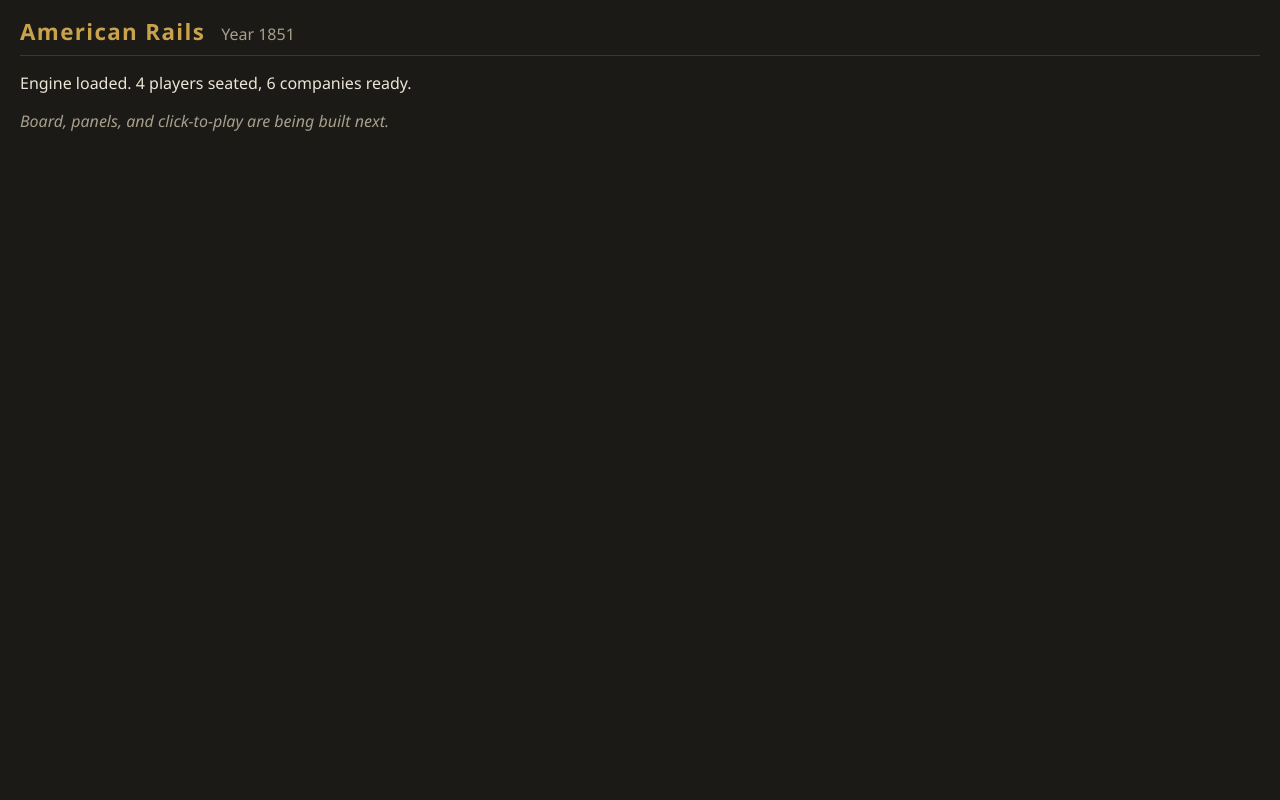
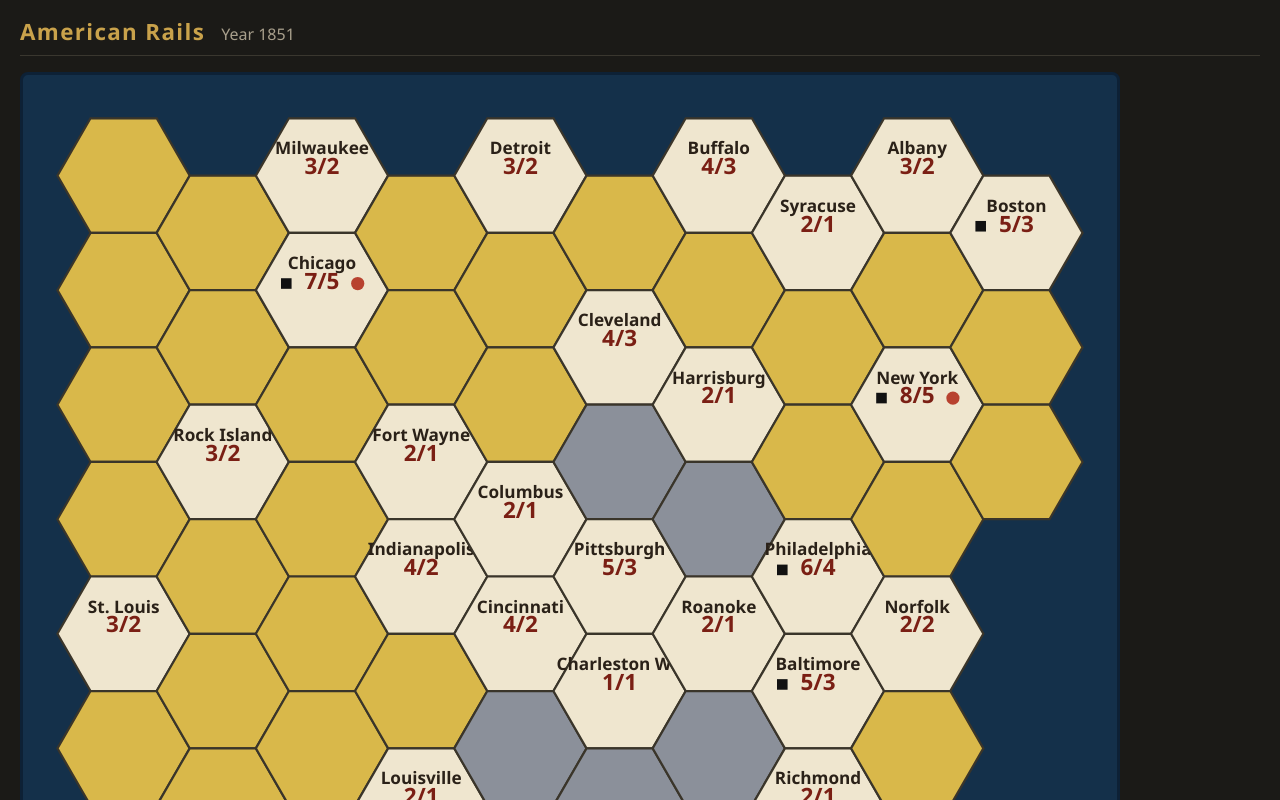
Before and after one commit to blripley/american-rails, a React (Vite) app: page / in a window 1280 px wide. Shown: the top 800 px of the page. Built offline with nearby package versions, Linux system fonts and the light colour scheme.

Commit message:
feat(ui): real board data (best-effort) + SVG board rendering

```diff
--- a/src/App.tsx
+++ b/src/App.tsx
@@ -1,13 +1,14 @@
 import { useState } from 'react';
 import { createGame } from './engine/setup';
-import { integrationBoard } from './engine/board/integrationBoard';
+import { americanRailsBoard } from './engine/board/americanRails';
 import type { GameState } from './engine/types';
+import { Board } from './ui/Board';
 
-// Placeholder shell for Stage 2. Real board, panels, and interactions land in
-// the following tasks. For now it proves the engine + React pipeline works.
+// Stage 2 in progress: the real board now renders. Panels and click-to-play
+// interactions land in the following tasks.
 export function App() {
   const [game] = useState<GameState>(() =>
-    createGame({ names: ['Ben', 'Wife', 'Friend 1', 'Friend 2'], seed: 5, board: integrationBoard }),
+    createGame({ names: ['Ben', 'Wife', 'Friend 1', 'Friend 2'], seed: 5, board: americanRailsBoard }),
   );
 
   return (
@@ -16,10 +17,11 @@ export function App() {
         <h1>American Rails</h1>
         <span className="year">Year {game.year}</span>
       </header>
-      <p className="status">
-        Engine loaded. {game.players.length} players seated, {Object.keys(game.companies).length} companies ready.
-      </p>
-      <p className="hint">Board, panels, and click-to-play are being built next.</p>
+      <main className="layout">
+        <div className="board-wrap">
+          <Board board={americanRailsBoard} state={game} />
+        </div>
+      </main>
     </div>
   );
 }
--- /dev/null
+++ b/src/engine/board/americanRails.ts
@@ -0,0 +1,120 @@
+import { buildBoard, coordId, HexSpec } from './hexGrid';
+import { Terrain } from '../types';
+import { CityInfo } from './boardTypes';
+
+// The real American Rails map, transcribed from the publisher's board render
+// (Pictures of the Game/Screenshot 2026-08-05 214949.png) plus docs/board-research.md.
+//
+// IMPORTANT — income values are best-effort reads off a ~700px image and are
+// marked `// VERIFY`. The city list, terrain regions, hubs (black square) and the
+// three special-connection cities are solid; the two numbers per city need a
+// glance at the physical board. Because the engine reads this file, fixing a
+// number later changes nothing else.
+//
+// Coordinates are odd-q offset (col,row); geography runs west->east (col up) and
+// north->south (row up). Terrain is assigned by region, overridden by cities.
+
+const HUBS = new Set(['New York', 'Baltimore', 'Philadelphia', 'Boston', 'Chicago']);
+
+interface CityDef { name: string; full: number; shared: number }
+
+// city coordinate -> value  (developable = not a hub)
+const CITY_AT: Record<string, CityDef> = {
+  '2,0': { name: 'Milwaukee', full: 3, shared: 2 }, // VERIFY
+  '2,1': { name: 'Chicago', full: 7, shared: 5 }, // VERIFY (hub + special)
+  '1,2': { name: 'Rock Island', full: 3, shared: 2 }, // VERIFY
+  '0,4': { name: 'St. Louis', full: 3, shared: 2 }, // VERIFY
+  '4,0': { name: 'Detroit', full: 3, shared: 2 }, // VERIFY
+  '5,1': { name: 'Cleveland', full: 4, shared: 3 }, // VERIFY
+  '3,2': { name: 'Fort Wayne', full: 2, shared: 1 }, // VERIFY
+  '3,3': { name: 'Indianapolis', full: 4, shared: 2 }, // VERIFY
+  '4,4': { name: 'Cincinnati', full: 4, shared: 2 }, // VERIFY (develop example city)
+  '4,3': { name: 'Columbus', full: 2, shared: 1 }, // VERIFY
+  '3,5': { name: 'Louisville', full: 2, shared: 1 }, // VERIFY
+  '6,0': { name: 'Buffalo', full: 4, shared: 3 }, // HIGH (rulebook example)
+  '7,0': { name: 'Syracuse', full: 2, shared: 1 }, // VERIFY
+  '8,0': { name: 'Albany', full: 3, shared: 2 }, // VERIFY
+  '9,0': { name: 'Boston', full: 5, shared: 3 }, // VERIFY (hub)
+  '5,3': { name: 'Pittsburgh', full: 5, shared: 3 }, // MEDIUM
+  '6,2': { name: 'Harrisburg', full: 2, shared: 1 }, // VERIFY
+  '8,2': { name: 'New York', full: 8, shared: 5 }, // HIGH (hub + special)
+  '7,3': { name: 'Philadelphia', full: 6, shared: 4 }, // MEDIUM (hub)
+  '7,4': { name: 'Baltimore', full: 5, shared: 3 }, // VERIFY (hub)
+  '8,4': { name: 'Norfolk', full: 2, shared: 2 }, // VERIFY
+  '5,4': { name: 'Charleston WV', full: 1, shared: 1 }, // VERIFY
+  '6,4': { name: 'Roanoke', full: 2, shared: 1 }, // VERIFY
+  '7,5': { name: 'Richmond', full: 2, shared: 1 }, // VERIFY
+  '1,7': { name: 'Memphis', full: 3, shared: 2 }, // VERIFY
+  '3,6': { name: 'Nashville', full: 3, shared: 2 }, // VERIFY
+  '5,6': { name: 'Knoxville', full: 2, shared: 1 }, // VERIFY
+  '4,7': { name: 'Chattanooga', full: 4, shared: 2 }, // VERIFY
+  '6,6': { name: 'Charlotte', full: 3, shared: 2 }, // VERIFY
+  '7,6': { name: 'Raleigh', full: 2, shared: 1 }, // VERIFY
+  '8,6': { name: 'Wilmington', full: 2, shared: 1 }, // VERIFY
+  '3,8': { name: 'Birmingham', full: 2, shared: 1 }, // VERIFY
+  '5,8': { name: 'Atlanta', full: 3, shared: 2 }, // MEDIUM (special)
+  '7,8': { name: 'Charleston SC', full: 3, shared: 2 }, // VERIFY
+  '1,9': { name: 'Jackson', full: 3, shared: 2 }, // VERIFY
+  '4,9': { name: 'Montgomery', full: 2, shared: 1 }, // VERIFY
+  '6,9': { name: 'Savannah', full: 3, shared: 2 }, // VERIFY
+  '3,10': { name: 'Mobile', full: 2, shared: 1 }, // VERIFY
+  '5,10': { name: 'Tallahassee', full: 2, shared: 1 }, // VERIFY
+  '1,11': { name: 'New Orleans', full: 2, shared: 1 }, // VERIFY
+};
+
+// Appalachian mountain spine (blue-grey), diagonal from PA down to N. Georgia.
+const MOUNTAINS = new Set([
+  '5,2', '6,3', '4,5', '5,5', '6,5', '4,6', '5,7', '6,7', '5,9', '4,8', '6,8',
+]);
+
+// Ocean / gulf cutouts to shape the coastline (not playable hexes).
+const OCEAN = new Set([
+  '9,5', '9,6', '9,7', '9,8', '9,9', '9,10', '9,11',
+  '8,9', '8,10', '8,11', '7,10', '7,11', '6,10', '6,11',
+  '0,10', '0,11', '9,3', '9,4',
+]);
+
+const COLS = 10; // 0..9
+const ROWS = 12; // 0..11
+
+function regionTerrain(col: number, row: number): Terrain {
+  const id = coordId(col, row);
+  if (MOUNTAINS.has(id)) return 'mountain';
+  // Forest fills the south-east interior (Tennessee/Carolinas/Georgia uplands).
+  if (row >= 6 && col >= 2 && col <= 8) return 'forest';
+  // A little forest flanking the northern Appalachians too.
+  if ((col === 4 || col === 6) && row >= 3 && row <= 5) return 'forest';
+  return 'plains';
+}
+
+const specs: Record<string, HexSpec> = {};
+for (let col = 0; col < COLS; col++) {
+  for (let row = 0; row < ROWS; row++) {
+    const id = coordId(col, row);
+    if (OCEAN.has(id)) continue;
+    const cityDef = CITY_AT[id];
+    if (cityDef) {
+      const city: CityInfo = {
+        name: cityDef.name,
+        full: cityDef.full,
+        shared: cityDef.shared,
+        developable: !HUBS.has(cityDef.name),
+      };
+      specs[id] = { terrain: 'city', city };
+    } else {
+      specs[id] = { terrain: regionTerrain(col, row) };
+    }
+  }
+}
+
+export const americanRailsBoard = buildBoard(specs);
+
+// Exported for the verification checklist and for UI layout.
+export const CITY_LIST = Object.entries(CITY_AT).map(([id, c]) => ({
+  id,
+  name: c.name,
+  full: c.full,
+  shared: c.shared,
+  hub: HUBS.has(c.name),
+  special: c.name === 'Chicago' || c.name === 'New York' || c.name === 'Atlanta',
+}));
--- a/src/styles.css
+++ b/src/styles.css
@@ -35,3 +35,20 @@ body {
 .year { color: var(--muted); }
 .status { margin-top: 1rem; }
 .hint { color: var(--muted); font-style: italic; }
+
+.layout { margin-top: 1rem; }
+
+.board-wrap {
+  background: #14304a;
+  border: 3px solid #0d2136;
+  border-radius: 8px;
+  padding: 8px;
+  max-width: 1100px;
+}
+
+.board { width: 100%; height: auto; display: block; }
+
+.city-name { fill: #2a2118; font-weight: 600; }
+.city-value { fill: #7a1f14; font-weight: 700; }
+
+.hex.highlighted polygon { filter: drop-shadow(0 0 3px #ffd76a); }
--- /dev/null
+++ b/src/ui/Board.tsx
@@ -0,0 +1,54 @@
+import { GameState } from '../engine/types';
+import { BoardDef } from '../engine/board/boardTypes';
+import { hexPixel, parseCoord } from '../engine/board/hexGrid';
+import { Hex } from './Hex';
+
+export interface BoardProps {
+  board: BoardDef;
+  state: GameState;
+  highlighted?: Set<string>;
+  onHexClick?: (hexId: string) => void;
+}
+
+const SIZE = 30; // hex radius in px
+
+export function Board({ board, state, highlighted, onHexClick }: BoardProps) {
+  const ids = Object.keys(board.hexes);
+
+  // Compute pixel centres and the overall bounds for the viewBox.
+  const centres = ids.map((id) => {
+    const { col, row } = parseCoord(id);
+    return { id, ...hexPixel(col, row, SIZE) };
+  });
+  const xs = centres.map((c) => c.x);
+  const ys = centres.map((c) => c.y);
+  const pad = SIZE * 1.4;
+  const minX = Math.min(...xs) - pad;
+  const minY = Math.min(...ys) - pad;
+  const width = Math.max(...xs) - Math.min(...xs) + pad * 2;
+  const height = Math.max(...ys) - Math.min(...ys) + pad * 2;
+
+  return (
+    <svg className="board" viewBox={`${minX} ${minY} ${width} ${height}`} role="img" aria-label="American Rails map">
+      {centres.map(({ id, x, y }) => {
+        const def = board.hexes[id]!;
+        const hexState = state.hexes[id] ?? { cubes: [], developed: false };
+        const isHi = highlighted?.has(id) ?? false;
+        return (
+          <Hex
+            key={id}
+            cx={x}
+            cy={y}
+            size={SIZE}
+            terrain={def.terrain}
+            city={def.city}
+            cubes={hexState.cubes}
+            developed={hexState.developed}
+            highlighted={isHi}
+            onClick={onHexClick && isHi ? () => onHexClick(id) : undefined}
+          />
+        );
+      })}
+    </svg>
+  );
+}
--- /dev/null
+++ b/src/ui/Hex.tsx
@@ -0,0 +1,65 @@
+import { COMPANIES, CompanyId, Terrain } from '../engine/types';
+import { CityInfo } from '../engine/board/boardTypes';
+import { hexPolygon } from '../engine/board/hexGrid';
+
+const TERRAIN_FILL: Record<Terrain, string> = {
+  plains: '#d9b84a',
+  forest: '#71803c',
+  mountain: '#8b909a',
+  city: '#efe6cf',
+  water: '#2f5a74',
+};
+
+const HUBS = new Set(['New York', 'Baltimore', 'Philadelphia', 'Boston', 'Chicago']);
+const SPECIALS = new Set(['Chicago', 'New York', 'Atlanta']);
+
+export interface HexProps {
+  cx: number;
+  cy: number;
+  size: number;
+  terrain: Terrain;
+  city?: CityInfo;
+  cubes: CompanyId[];
+  developed: boolean;
+  highlighted: boolean;
+  onClick?: () => void;
+}
+
+export function Hex({ cx, cy, size, terrain, city, cubes, developed, highlighted, onClick }: HexProps) {
+  const cubeSize = size * 0.34;
+  return (
+    <g className={highlighted ? 'hex highlighted' : 'hex'} onClick={onClick} style={{ cursor: onClick ? 'pointer' : 'default' }}>
+      <polygon
+        points={hexPolygon(cx, cy, size)}
+        fill={TERRAIN_FILL[terrain]}
+        stroke={highlighted ? '#ffd76a' : '#3a352a'}
+        strokeWidth={highlighted ? 3 : 1}
+      />
+      {city && (
+        <>
+          <text x={cx} y={cy - size * 0.32} textAnchor="middle" className="city-name" fontSize={size * 0.26}>
+            {city.name}
+          </text>
+          <text x={cx} y={cy - size * 0.02} textAnchor="middle" className="city-value" fontSize={size * 0.34}>
+            {city.full}/{city.shared}
+          </text>
+          {HUBS.has(city.name) && <rect x={cx - size * 0.62} y={cy - size * 0.18} width={size * 0.16} height={size * 0.16} fill="#111" />}
+          {SPECIALS.has(city.name) && <circle cx={cx + size * 0.54} cy={cy - size * 0.1} r={size * 0.1} fill="#b8422f" />}
+        </>
+      )}
+      {developed && <rect x={cx - cubeSize / 2} y={cy - size * 0.62} width={cubeSize} height={cubeSize} fill="#111" />}
+      {cubes.map((c, i) => (
+        <rect
+          key={c}
+          x={cx - cubes.length * cubeSize * 0.6 + i * cubeSize * 1.2}
+          y={cy + size * 0.28}
+          width={cubeSize}
+          height={cubeSize}
+          fill={COMPANIES[c].color}
+          stroke="#222"
+          strokeWidth={0.5}
+        />
+      ))}
+    </g>
+  );
+}
```
Also changed, not shown: 1 other file (tests, documents, lock files or other folders).
